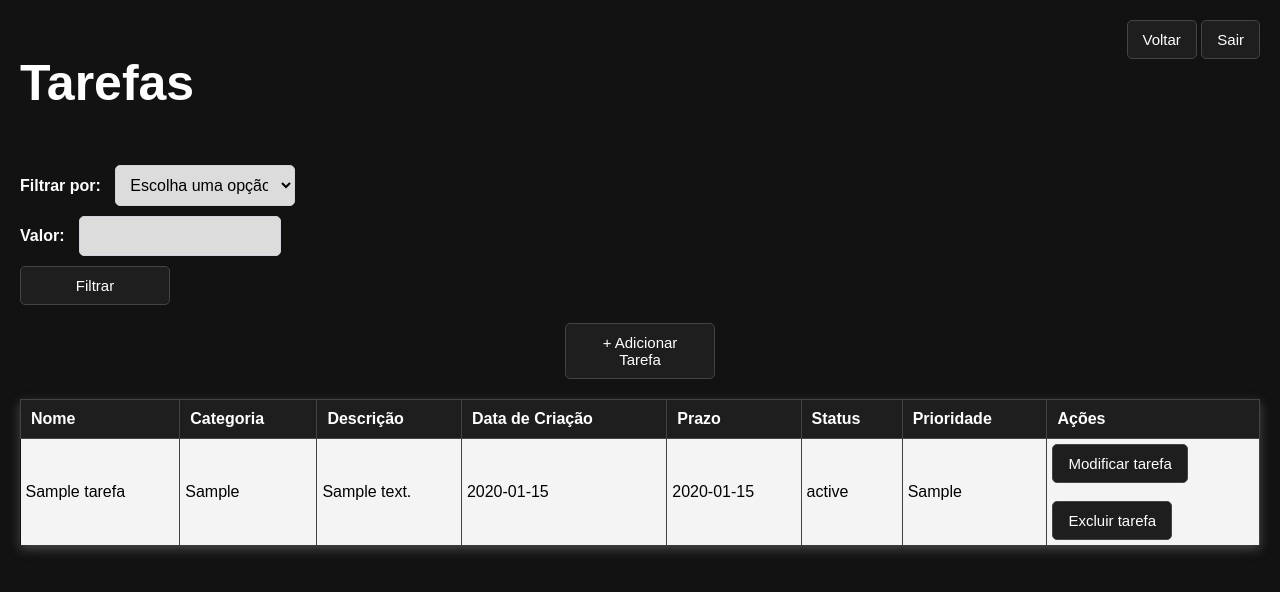
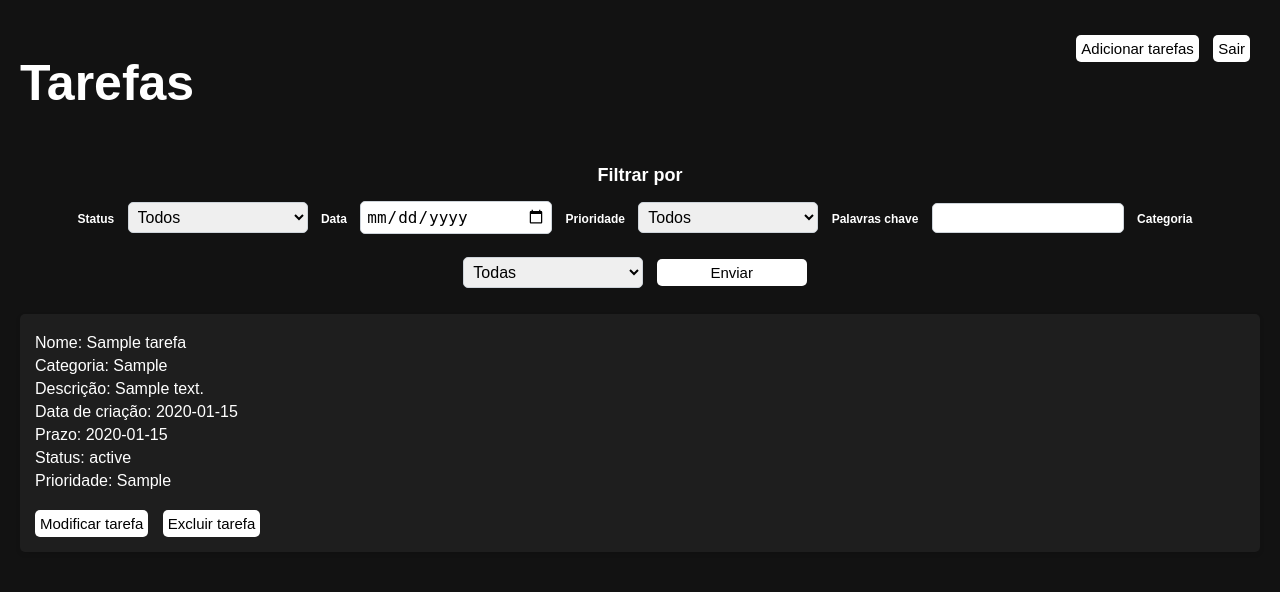
Before and after one commit to Andremdrs77/Projeto-DB, a Flask app: page /dash in a window 1280 px wide. Shown: the top 592 px of the page. Run offline with Flask 3, Linux system fonts and the light colour scheme; a user stored in the database is signed in; tables that the repository leaves empty hold one stand-in row (values such as "Sample post").

Commit message:
Update dash.html

```diff
--- a/templates/dash.html
+++ b/templates/dash.html
@@ -26,26 +26,41 @@
             border-radius: 5px;
             box-shadow: 0 2px 5px rgba(0, 0, 0, 0.1);
         }
+        p {
+            margin: 5px 0;
+            color: white;
+        }
         button {
-            padding: 10px 15px;
-            background-color: #1e1e1e;
-            border: 1px solid #444;
+            margin-right: 10px;
+            margin-top: 15px;
+            padding: 5px;
+            background-color: white;
+            border: none;
             border-radius: 5px;
-            color: white;
+            color: black;
             cursor: pointer;
             font-size: 15px;
-            transition: background-color 0.3s;
         }
         button a {
-            color: white;
+            color: black;
             text-decoration: none;
         }
         button:hover {
-            background-color: gray;
+            background-color: black;
+            color: white;
+            transition: .5s;
+        }
+        button:not(:hover) {
+            transition: 1.2s;
         }
         .action-buttons {
             margin-top: 20px;
-            text-align: left;
+            text-align: center;
+            color:white;
+
+
+            font-size:12px;
+
         }
         .action-buttons button {
             width: 150px;
@@ -56,14 +71,13 @@
             color: white;
         }
         select, input[type="text"], input[type="date"] {
-            padding: 10px;
+            padding: 5px;
             border: 1px solid #ced4da;
             border-radius: 5px;
             width: calc(200px - 20px);
             margin-right: 10px;
             font-size: 16px;
             margin-bottom: 10px;
-            background-color: gainsboro;
         }
         select:focus, input:focus {
             border-color: #80bdff;
@@ -76,165 +90,68 @@
             display:flex;
             justify-content: space-between;
         }
-
-        table {
-            width: 100%;
-            border-collapse: collapse;
-            margin-top: 20px;
-            box-shadow: 0 4px 10px rgba(127, 127, 127, 0.5);
-        }
-        table {
-            width: 100%;
-            border-collapse: collapse;
-            margin-top: 20px;
-            box-shadow: 0 4px 10px rgba(127, 127, 127, 0.5);
-        }
-        th {
-            background-color: #1e1e1e;
-            padding: 10px;
-            text-align: left;
-            border: 1px solid #444;
-            color: white;
-        }
-        td {
-            padding: 5px;
-            background-color: #f4f4f4;
-            border-right:1px solid #444; ;
-
-        }
-        td:last-child {
-            display: flex;
-            flex-direction: column;
-            align-items: flex-start;
-        }
-
     </style>
 </head>
 <body>
     <div class="nav">
         <div><h1>Tarefas</h1></div>
-        <div>
-            <a href="{{ url_for('dash') }}"><button>Voltar</button></a>
-            <a href="{{ url_for('logout') }}"><button>Sair</button></a>
-        </div>
+        <div><a href="{{ url_for('add') }}"><button>Adicionar tarefas</button></a>
+            <a href="{{ url_for('logout') }}"><button>Sair</button></a></div>
     </div>
     <div class="action-buttons">
-        <form method="POST" action="{{ url_for('filter') }}">
-            <label for="filtros">Filtrar por:</label>
-            <select name="filtros" id="filtros" required onchange="updateInput()">
-                <option value="" disabled selected>Escolha uma opção</option>
-                <option value="Nome">Nome</option>
-                <option value="Categoria">Categoria</option>
-                <option value="Descrição">Descrição</option>
-                <option value="Prazo">Prazo</option>
-                <option value="Status">Status</option>
-                <option value="Prioridade">Prioridade</option>
+       <h2>Filtrar por </h2>
+        <form action="{{url_for('select')}}" method="post">
+            <label for="status">Status</label>
+                <select name="status" id="status">
+                    <option value="Todos">Todos</option>
+                    <option value="Concluída">Concluída</option>
+                    <option value="Em andamento">Em andamento</option>
+                    <option value="Pendente">Pendente</option>
+                </select>
 
+            <label for="data">Data</label>
+                <input type="date" name="data" id="data">
+
+            <label for="prioridade">Prioridade</label>
+            <select name="prioridade" id="prioridade">
+                <option value="Todos">Todos</option>
+                <option value="Alta">Alta</option>
+                <option value="Média">Média</option>
+                <option value="Baixa">Baixa</option>
             </select>
 
-            <div id="input">
-                <label for="Valor">Valor:</label>
-                <input type="text" name="Valor" id="Valor" required>
-            </div>
+            <label for="palavras">Palavras chave</label>
+            <input type="text" name="palavras" id="palavras">
 
-            <button type="submit">Filtrar</button>
-        </form>
+            <label for="categoria">Categoria</label>
+            <select name="categoria" id="categoria">
+                <option value="Todas">Todas</option>
+                <option value="Trabalho">Trabalho</option>
+                <option value="Estudo">Estudo</option>
+                <option value="Pessoal">Pessoal</option>
+            </select>
+
+            <button>Enviar</button>
         </form>
 
-        <br>
+    </div>
+    <ul>
+    {% for tarefa in tarefas %}
+        <li>
+            <p>Nome: {{ tarefa[1] }}</p>
+            <p>Categoria: {{ tarefa[2] }}</p>
+            <p>Descrição: {{ tarefa[3] }}</p>
+            <p>Data de criação: {{ tarefa[4] }}</p>
+            <p>Prazo: {{ tarefa[5] }}</p>
+            <p>Status: {{ tarefa[7] }}</p>
+            <p>Prioridade: {{ tarefa[8] }}</p>
+            <a href="{{ url_for('update', id=tarefa[0]) }}"><button>Modificar tarefa</button></a>
+            <a href="{{ url_for('delete', id=tarefa[0]) }}"><button>Excluir tarefa</button></a>
+        </li>
+    {% endfor %}
+    </ul>
 
-        <div style="text-align: center;">
-            <a href="{{ url_for('add') }}"><button>+ Adicionar Tarefa</button></a>
-        </div>
-
-    </div>
-    <table>
-        <thead>
-            <tr>
-                <th>Nome</th>
-                <th>Categoria</th>
-                <th>Descrição</th>
-                <th>Data de Criação</th>
-                <th>Prazo</th>
-                <th>Status</th>
-                <th>Prioridade</th>
-                <th>Ações</th>
-            </tr>
-        </thead>
-        <tbody>
-            {% for tarefa in tarefas %}
-                <tr>
-                    <td>{{ tarefa[1] }}</td>
-                    <td>{{ tarefa[2] }}</td>
-                    <td>{{ tarefa[3] }}</td>
-                    <td>{{ tarefa[4] }}</td>
-                    <td>{{ tarefa[5] }}</td>
-                    <td>{{ tarefa[7] }}</td>
-                    <td>{{ tarefa[8] }}</td>
-                    <td>
-                        <a href="{{ url_for('update', id=tarefa[0]) }}"><button>Modificar tarefa</button></a>
-                        <br>
-                        <a href="{{ url_for('delete', id=tarefa[0]) }}"><button>Excluir tarefa</button></a>
-                    </td>
-                </tr>
-            {% endfor %}
-        </tbody>
-    </table>
 
 </body>
-<script>
 
-function updateInput() {
-    const filtroSelect = document.getElementById('filtros');
-    const dynamicInput = document.getElementById('input');
-
-    // Limpa o conteúdo anterior do dynamicInput
-    dynamicInput.innerHTML = '<label for="Valor">Valor:</label>';
-
-    // Cria um novo campo input ou select
-    const Valor = document.createElement(filtroSelect.value === 'Prioridade' || filtroSelect.value === 'Status' || filtroSelect.value === 'Categoria' ? 'select' : 'input');
-    Valor.id = 'Valor';
-    Valor.name = 'Valor';
-    Valor.required = true; // Define o campo como obrigatório
-
-    switch (filtroSelect.value) {
-        case 'Nome':
-        case 'Descrição':
-            Valor.type = 'text';
-            break;
-        case 'Prazo':
-            Valor.type = 'date';
-            break;
-        case 'Prioridade':
-            ['Baixa', 'Média', 'Alta'].forEach(option => {
-                const opt = document.createElement('option');
-                opt.value = option;
-                opt.innerHTML = option;
-                Valor.appendChild(opt);
-            });
-            break;
-        case 'Status':
-            ['Pendente', 'Em Progresso', 'Concluída'].forEach(option => {
-                const opt = document.createElement('option');
-                opt.value = option;
-                opt.innerHTML = option;
-                Valor.appendChild(opt);
-            });
-            break;
-        case 'Categoria':
-            ['Trabalho', 'Estudo', 'Pessoal'].forEach(option => {
-                const opt = document.createElement('option');
-                opt.value = option;
-                opt.innerHTML = option;
-                Valor.appendChild(opt);
-            });
-            break;
-        default:
-            Valor.type = 'text';
-    }
-
-    dynamicInput.appendChild(Valor);
-}
-
-</script>
 </html>
```
